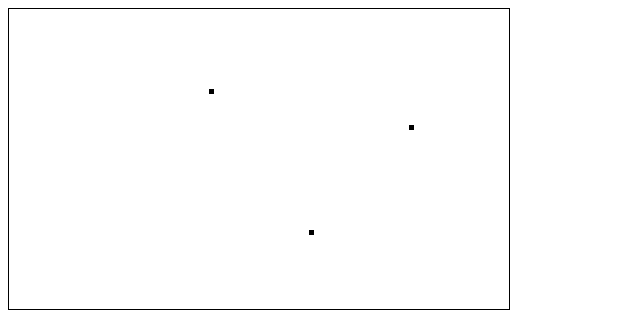
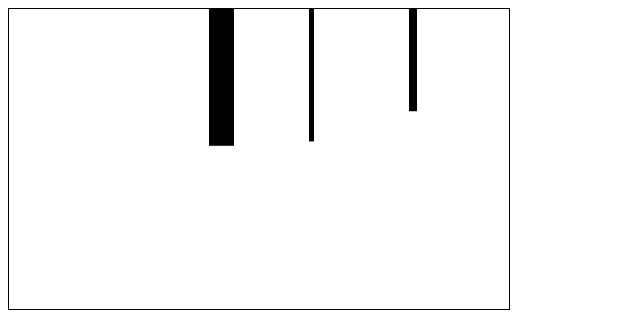
Before and after one commit to kakarottos/Snake, a plain HTML site: page index.html in a window 1280 px wide. Shown: the whole page, without its empty margins (0-640 px from the left). Drawn offline with Linux system fonts and the light colour scheme.

Commit message:
Add walls

```diff
--- a/index.html
+++ b/index.html
@@ -9,6 +9,7 @@
 
 	<canvas id="canvas" width="500" height="300"></canvas>
 	<script src="js/consts.js"></script>
+	<script src="js/wall.js"></script>
 	<script src="js/snake.js"></script>
 	<script src="js/candy.js"></script>
 	<script src="js/game.js"></script>
--- a/js/candy.js
+++ b/js/candy.js
@@ -3,7 +3,7 @@
 
 	function Candy(){
 		this.x = app.consts.GAME_WIDTH;
-		this.y = Math.floor((Math.random() * app.consts.GAME_HEIGHT) + 0);
+		this.y = Math.floor((Math.random() * app.consts.GAME_WIDTH) + 0);
 	}
 	Candy.prototype.move = function() {
 		this.x -= 1;
--- a/js/game.js
+++ b/js/game.js
@@ -7,6 +7,7 @@
 
     	this.snake = new app.Snake();
     	this.candies = [];
+    	this.walls = [];
     	this.tails = [];
     	this.points = 0;
     };
@@ -21,9 +22,10 @@
 		var loop = function(){
 			this.ctx.clearRect(0, 0, app.consts.GAME_WIDTH, app.consts.GAME_HEIGHT);
 
-			this.renderCandies(i);
-			this.renderTail();
-			this.renderSnake();
+			this._renderCandies(i);
+			this._renderTail();
+			this._renderSnake();
+			this._renderWalls(i);
 
 			i++;
 			if(i > 100 ) i = 1;
@@ -32,7 +34,7 @@
 		loop();
     };
 
-    Game.prototype.renderCandies = function(i) {
+    Game.prototype._renderCandies = function(i) {
     	if(i%100 === 0){
 			this.candies.push(new app.Candy());
 		}
@@ -53,7 +55,7 @@
 		}.bind(this));
     };
 
-	Game.prototype.renderTail = function() {
+	Game.prototype._renderTail = function() {
 		if(this.tails.length === (20 + this.points)){
 			this.tails.shift();
 		}
@@ -66,7 +68,7 @@
 		this.tails.reverse();
 	};
 
-	Game.prototype.renderSnake = function() {
+	Game.prototype._renderSnake = function() {
 		this.ctx.fillRect(this.snake.x, this.snake.y, app.consts.SNAKE_HEAD_HEIGHT, app.consts.SNAKE_HEAD_WIDTH);
 		if(this.snake.moveDirection === app.consts.DOWN){
 			this.snake.move();
@@ -75,6 +77,20 @@
 		}
 
 	};
+	Game.prototype._renderWalls = function(i) {
+		if(i%100 === 0){
+			this.walls.push(new app.Wall());
+		}
+
+		this.walls.forEach(function(wall, index) {
+			this.ctx.fillRect(wall.x, wall.y, wall.width, wall.height);
+			wall.move();
+			if((wall.x + wall.width) < 0){
+				this.walls.splice(index, 1);
+			}
+		}.bind(this));
+
+	};
 
     new Game().startGame();
 
--- a/js/wall.js
+++ b/js/wall.js
@@ -3,9 +3,9 @@
 
     function Wall(){
 
-		this.height = Math.random() * (250 - 100) + 100;
+		this.height = Math.random() * (app.consts.GAME_HEIGHT/2 - 100) + 100;
 		this.width = Math.floor((Math.random() * 50) + 1),
-		this.x = canvas.width;
+		this.x = app.consts.GAME_WIDTH;
 		this.y = 0;
 	}
 	Wall.prototype.move = function() {
```
